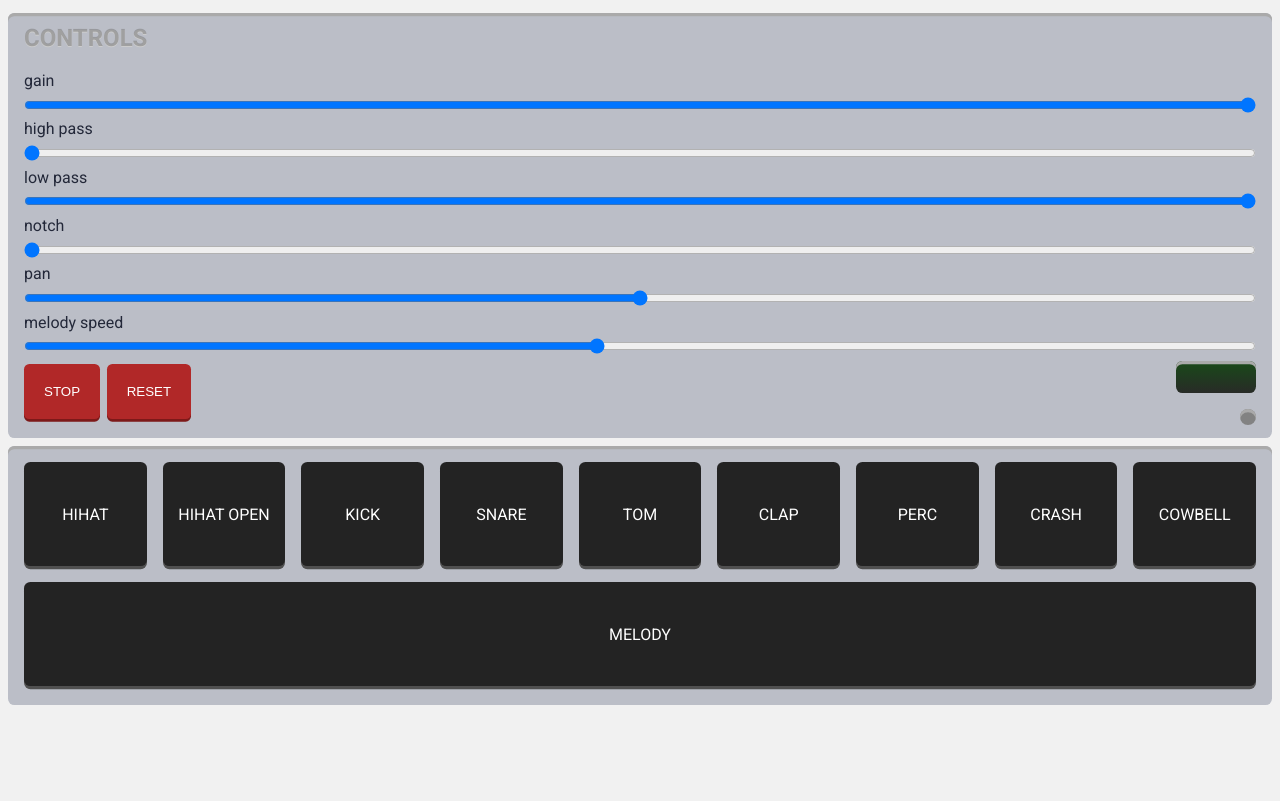
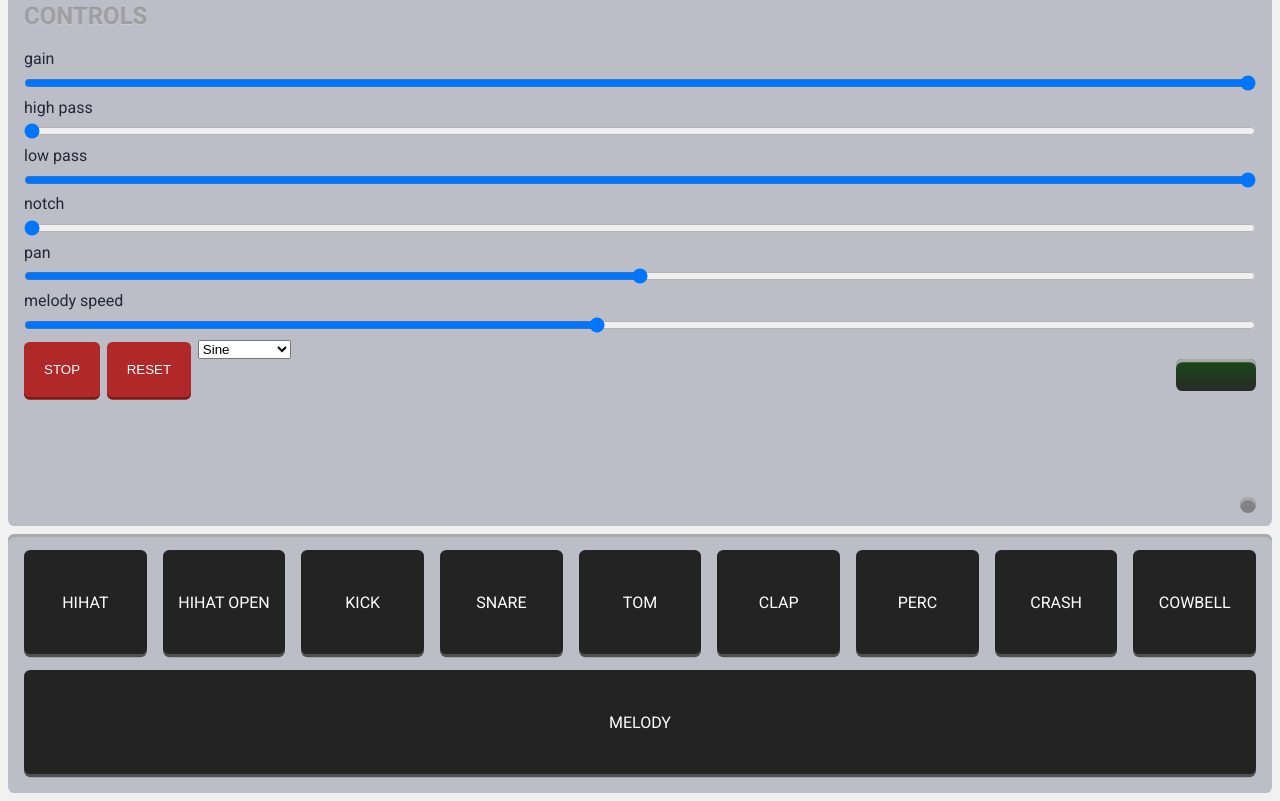
Before and after one commit to EmielZuurbier/beat-box, a plain HTML site: page index.html in a window 1280 px wide. Shown: the part 65-866 px from the top of the page. Before the commit the page ends 800 px from the top, so only its background shows below. Drawn offline with Linux system fonts and the light colour scheme; no server answers.

Commit message:
Added wave visualizer and oscillator controls

```diff
--- a/index.html
+++ b/index.html
@@ -6,7 +6,7 @@
         <meta charset="utf-8">
         <meta name="viewport" content="width=device-width, initial-scale=1">
         <meta name="author" content="Emiel Zuurbier">
-        <meta name="description" content="An awesome beatbox for making your favourite beats. So awesome">
+        <meta name="description" content="An awesome beatbox for making your favourite beats. So awesome.">
         <meta name="mobile-web-app-capable" content="yes">
         <meta name="apple-mobile-web-app-capable" content="yes">
 
@@ -36,8 +36,27 @@
                     <input name="speed-filter" id="speed-filter" type="range" min="0.0625" max="0.9375" step="0.0001" value="0.46875">
                     <button id="stop">Stop</button>
                     <button id="reset">Reset</button>
-                    <p id="tempo-indicator" class="tempo-indicator"></p>
-                    <div id="tempo" class="tempo"></div>
+                    <select id="oscillator-type" class="osc-type">
+                        <optgroup label="osc type">
+                            <option value="sine">Sine</option>
+                            <option value="square">Square</option>
+                            <option value="sawtooth">Sawtooth</option>
+                            <option value="triangle">Triangle</option>
+                        </optgroup>
+                    </select>
+                    <div class="tempo-container">
+                        <p id="tempo-indicator" class="tempo-indicator"></p>
+                        <div id="tempo" class="tempo"></div>
+                    </div>
+                    <div id="osc" class="osc">
+                        <div id="osc-marker-x" class="osc-marker hidden x" draggable="true">
+                        </div>
+                        <div id="osc-marker-y" class="osc-marker hidden y" draggable="true">
+                        </div>
+                        <canvas>
+                            <p class="error">Canvas not supported</p>
+                        </canvas>
+                    </div>
                 </fieldset>
             </form>
             <ul class="button-list">
```
